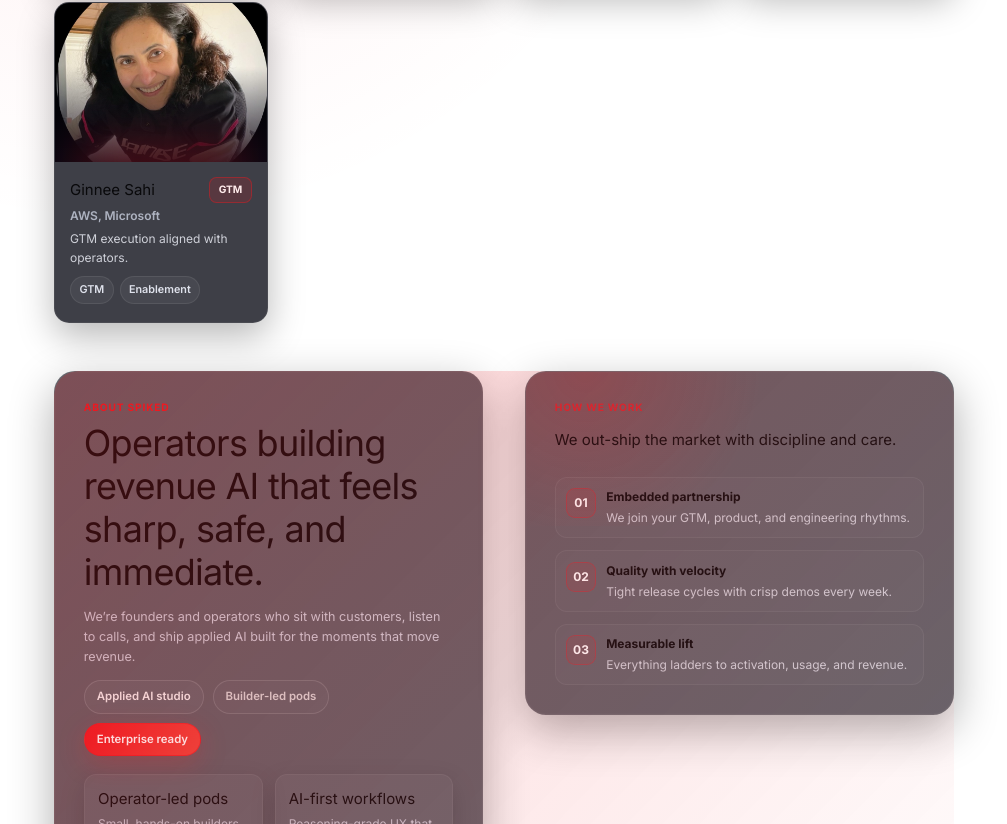
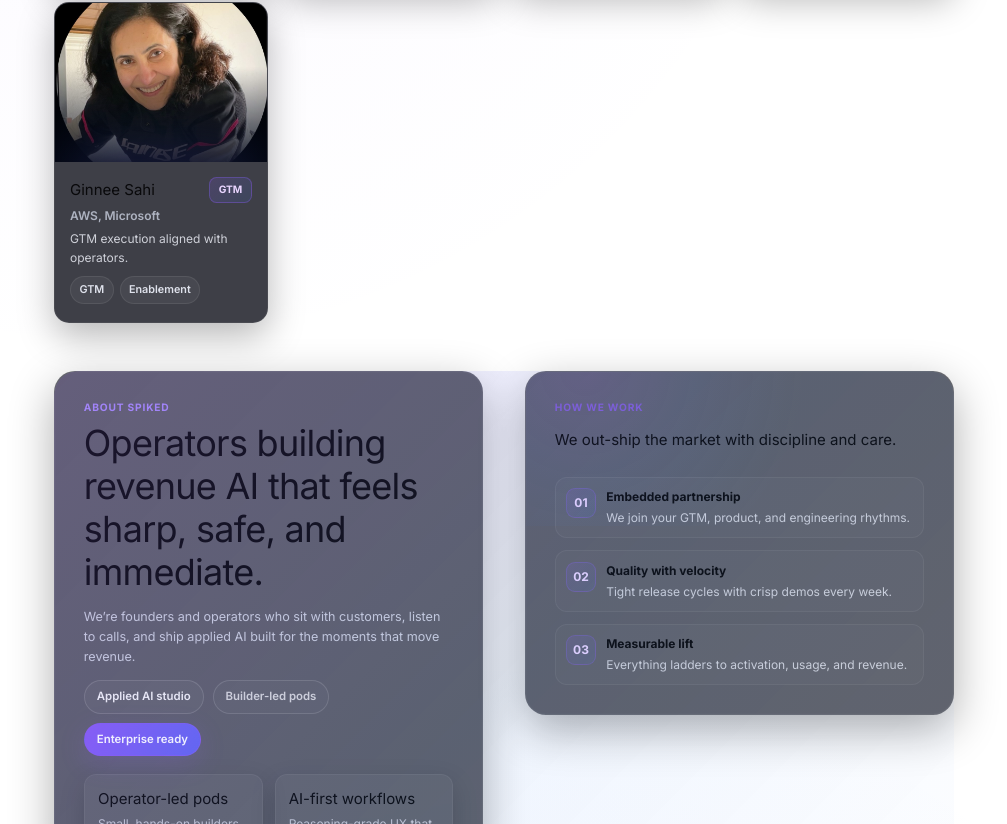
Before and after one commit to nexomac/spiked-landing-page, a SvelteKit app: page /about-us in a window 1280 px wide. Shown: the part 556-1380 px from the top of the page, without its empty margins (136-1143 px from the left). Built offline with nearby package versions, Linux system fonts and the light colour scheme.

Commit message:
less red

```diff
--- a/src/routes/about-us/+page.svelte
+++ b/src/routes/about-us/+page.svelte
@@ -212,8 +212,9 @@
 	.page {
 		min-height: 100vh;
 		background:
-			radial-gradient(circle at 20% 10%, rgba(239, 24, 32, 0.08), transparent 28%),
-			radial-gradient(circle at 80% 0%, rgba(255, 255, 255, 0.04), transparent 22%),
+			radial-gradient(circle at 20% 10%, rgba(139, 92, 246, 0.04), transparent 35%),
+			radial-gradient(circle at 80% 0%, rgba(255, 255, 255, 0.02), transparent 28%),
+			radial-gradient(circle at 50% 100%, rgba(59, 130, 246, 0.03), transparent 40%),
 			var(--background);
 		color: var(--foreground);
 		padding: clamp(1.5rem, 3vw, 3rem) clamp(1.5rem, 4vw, 3rem) 4rem;
@@ -235,7 +236,7 @@
 		inset: 0;
 		border-radius: 32px;
 		padding: 1px;
-		background: linear-gradient(135deg, rgba(239, 24, 32, 0.22), rgba(255, 255, 255, 0.05));
+		background: linear-gradient(135deg, rgba(139, 92, 246, 0.15), rgba(59, 130, 246, 0.08), rgba(255, 255, 255, 0.04));
 		mask: linear-gradient(#000 0 0) content-box, linear-gradient(#000 0 0);
 		mask-composite: xor;
 		pointer-events: none;
@@ -262,7 +263,7 @@
 		position: absolute;
 		inset: -20% -10% auto;
 		height: 65%;
-		background: radial-gradient(circle at 20% 30%, rgba(239, 24, 32, 0.2), transparent 40%);
+		background: radial-gradient(circle at 20% 30%, rgba(139, 92, 246, 0.12), rgba(59, 130, 246, 0.06), transparent 50%);
 		z-index: 0;
 	}
 
@@ -275,7 +276,7 @@
 	}
 
 	.eyebrow {
-		color: var(--primary);
+		color: #a78bfa;
 		font-size: 0.85rem;
 		font-weight: 700;
 		letter-spacing: 0.08em;
@@ -284,7 +285,7 @@
 	}
 
 	.eyebrow.soft {
-		color: rgba(239, 24, 32, 0.8);
+		color: rgba(139, 92, 246, 0.75);
 		margin-bottom: 0;
 	}
 
@@ -339,10 +340,10 @@
 	}
 
 	.pill-primary {
-		background: linear-gradient(120deg, var(--primary), #ef443b);
-		color: var(--primary-foreground);
-		border-color: rgba(239, 24, 32, 0.6);
-		box-shadow: 0 10px 35px rgba(239, 24, 32, 0.25);
+		background: linear-gradient(120deg, #8b5cf6, #6366f1);
+		color: #fff;
+		border-color: rgba(139, 92, 246, 0.5);
+		box-shadow: 0 10px 35px rgba(139, 92, 246, 0.2);
 	}
 
 	.highlight-grid {
@@ -393,10 +394,10 @@
 		border-radius: 12px;
 		display: grid;
 		place-items: center;
-		background: rgba(239, 24, 32, 0.12);
-		color: #fff;
+		background: linear-gradient(135deg, rgba(139, 92, 246, 0.15), rgba(59, 130, 246, 0.1));
+		color: #e9d5ff;
 		font-weight: 700;
-		border: 1px solid rgba(239, 24, 32, 0.35);
+		border: 1px solid rgba(139, 92, 246, 0.3);
 	}
 
 	.commitment-title {
@@ -453,8 +454,8 @@
 		width: 12px;
 		height: 100%;
 		border-radius: 10px;
-		background: linear-gradient(180deg, rgba(239, 24, 32, 0.9), rgba(239, 24, 32, 0.4));
-		box-shadow: 0 8px 20px rgba(239, 24, 32, 0.25);
+		background: linear-gradient(180deg, rgba(139, 92, 246, 0.7), rgba(59, 130, 246, 0.5), rgba(139, 92, 246, 0.3));
+		box-shadow: 0 8px 20px rgba(139, 92, 246, 0.15);
 	}
 
 	.pillar-card p {
@@ -492,8 +493,8 @@
 
 	.team-card:hover {
 		transform: translateY(-6px);
-		border-color: rgba(239, 24, 32, 0.6);
-		box-shadow: 0 25px 60px rgba(239, 24, 32, 0.15);
+		border-color: rgba(139, 92, 246, 0.5);
+		box-shadow: 0 25px 60px rgba(139, 92, 246, 0.12), 0 0 0 1px rgba(139, 92, 246, 0.2) inset;
 	}
 
 	.portrait {
@@ -521,7 +522,7 @@
 		inset: auto 10% -20% 10%;
 		height: 30%;
 		filter: blur(35px);
-		background: rgba(239, 24, 32, 0.35);
+		background: linear-gradient(to top, rgba(139, 92, 246, 0.2), rgba(59, 130, 246, 0.15));
 		z-index: 1;
 	}
 
@@ -548,9 +549,9 @@
 	.focus-tag {
 		padding: 0.35rem 0.7rem;
 		border-radius: 10px;
-		background: rgba(239, 24, 32, 0.15);
-		color: #ffecec;
-		border: 1px solid rgba(239, 24, 32, 0.4);
+		background: linear-gradient(135deg, rgba(139, 92, 246, 0.18), rgba(59, 130, 246, 0.12));
+		color: #e9d5ff;
+		border: 1px solid rgba(139, 92, 246, 0.35);
 		font-weight: 700;
 		font-size: 0.85rem;
 	}
```
Also changed, not shown: src/lib/data/ai-assistance.js, src/lib/data/followup.js (line endings or trailing spaces), src/lib/data/notetaker.js (line endings or trailing spaces), src/lib/data/simulator.js.
